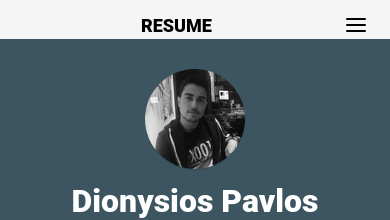
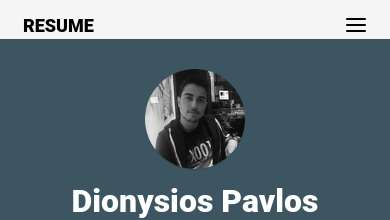
Before and after one commit to dionisiskon/OnlineCV, a Jekyll site: the page built from index.html, in a window 390 px wide. Shown: the top 220 px of the page. Built offline with Jekyll 4.4.1, drawn with Linux system fonts in a browser that asks for light colours.

Commit message:
Resume logo position fix

```diff
--- a/css/master.css
+++ b/css/master.css
@@ -69,6 +69,8 @@ nav ul li a {
 @media screen and (max-width: 864px) {
       .logo {
             padding: 0;
+            margin-left: 0;
+            position: left;
       }
 
       .nav-wrapper {
```
